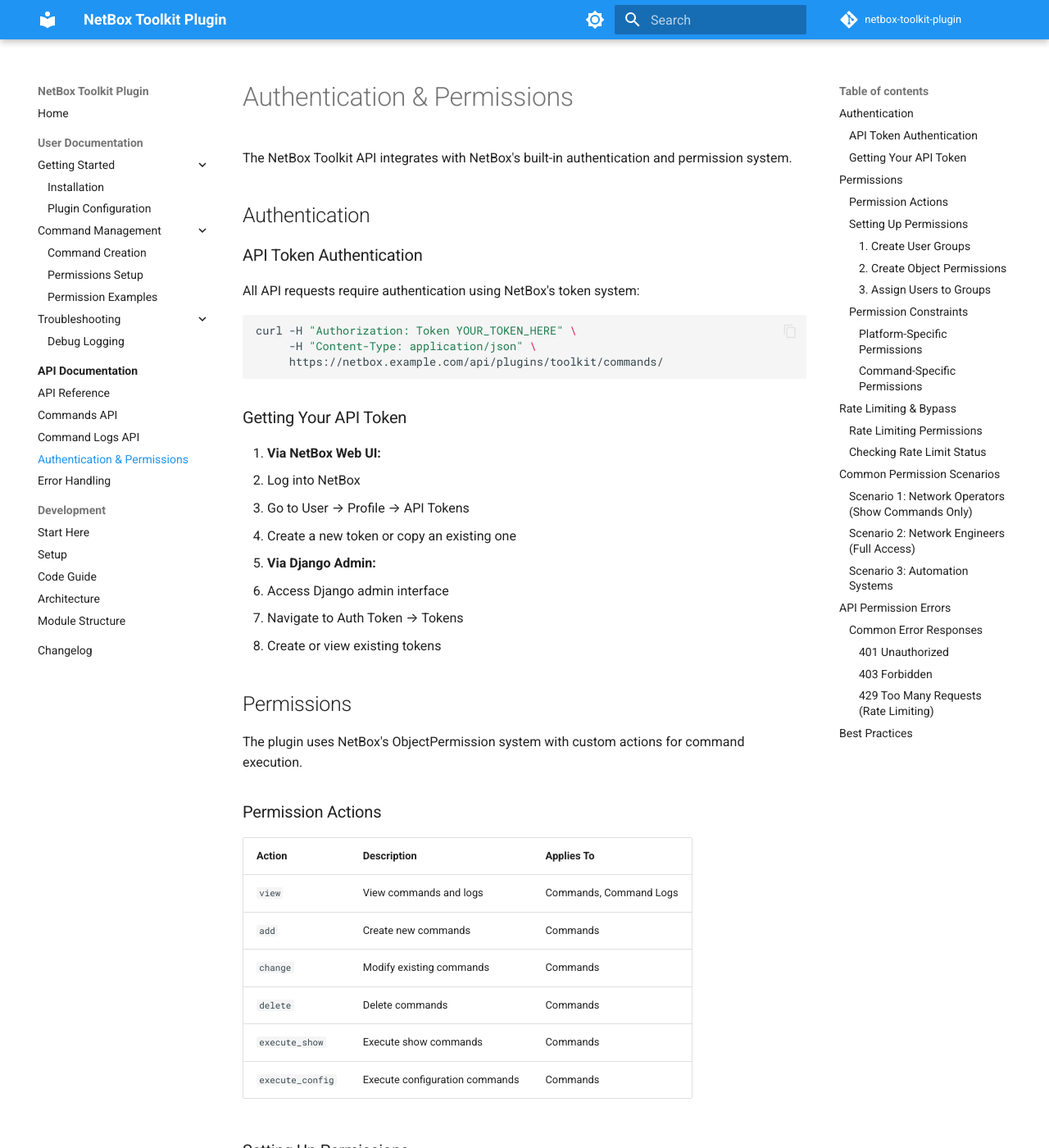
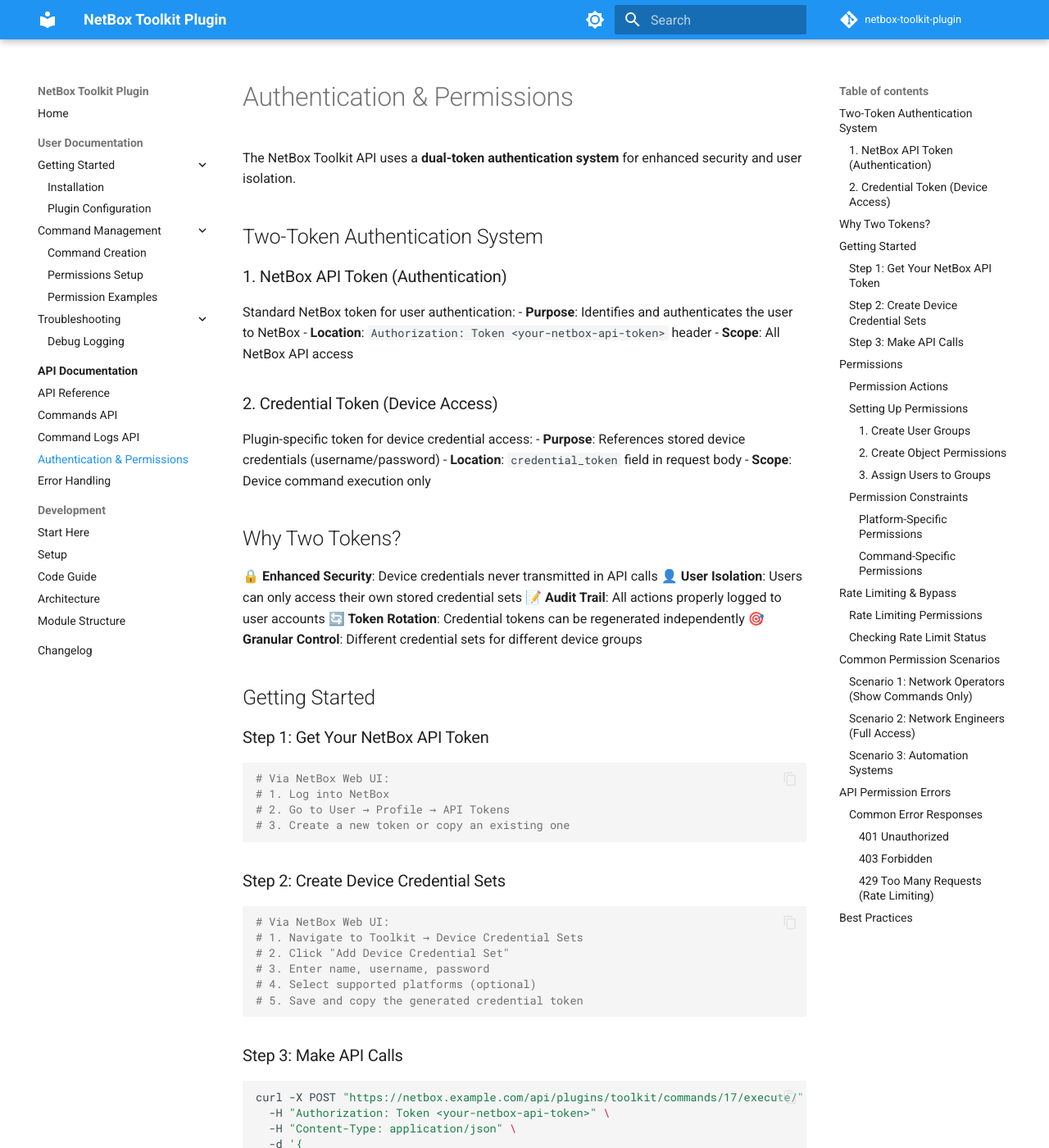
Before and after one commit to bonzo81/netbox-toolkit-plugin, an MkDocs documentation site: the page built from docs/api/auth.md, in a window 1280 px wide and 1400 px high. Shown: the whole window at 82% size. Built offline with MkDocs 1.6.1 and Material for MkDocs 9.7.7, drawn with Linux system fonts in a browser that asks for light colours; comment, search, counter and statistics services are not loaded; the version menu is left out; some of the changed text lies outside the part shown.

Commit message:
docs: Update documentation for credential token authentication system
- Rewrite API authentication guide to focus on dual-token security model
- Update all API examples to use credential tokens instead of username/password
- Add comprehensive security features documentation
- Update README files with enhanced security architecture details
- Add practical quick-start examples with curl commands
- Document user isolation and cross-user protection features

Documentation improvements:
- Clear explanation of why two tokens are needed
- Step-by-step setup guides for credential token creation
- Working API examples with tested credential token values
- Security benefits and compliance features highlighted
- Updated feature overviews to reflect current capabilities
- Enhanced getting started guides with credential setup steps

````diff
--- a/docs/api/auth.md
+++ b/docs/api/auth.md
@@ -1,30 +1,62 @@
 # Authentication & Permissions
 
-The NetBox Toolkit API integrates with NetBox's built-in authentication and permission system.
+The NetBox Toolkit API uses a **dual-token authentication system** for enhanced security and user isolation.
 
-## Authentication
+## Two-Token Authentication System
 
-### API Token Authentication
+### 1. NetBox API Token (Authentication)
+Standard NetBox token for user authentication:
+- **Purpose**: Identifies and authenticates the user to NetBox
+- **Location**: `Authorization: Token <your-netbox-api-token>` header
+- **Scope**: All NetBox API access
 
-All API requests require authentication using NetBox's token system:
+### 2. Credential Token (Device Access)
+Plugin-specific token for device credential access:
+- **Purpose**: References stored device credentials (username/password)
+- **Location**: `credential_token` field in request body
+- **Scope**: Device command execution only
+
+## Why Two Tokens?
+
+🔒 **Enhanced Security**: Device credentials never transmitted in API calls
+👤 **User Isolation**: Users can only access their own stored credential sets
+📝 **Audit Trail**: All actions properly logged to user accounts
+🔄 **Token Rotation**: Credential tokens can be regenerated independently
+🎯 **Granular Control**: Different credential sets for different device groups
+
+## Getting Started
+
+### Step 1: Get Your NetBox API Token
 
 ```bash
-curl -H "Authorization: Token YOUR_TOKEN_HERE" \
-     -H "Content-Type: application/json" \
-     https://netbox.example.com/api/plugins/toolkit/commands/
+# Via NetBox Web UI:
+# 1. Log into NetBox
+# 2. Go to User → Profile → API Tokens
+# 3. Create a new token or copy an existing one
 ```
 
-### Getting Your API Token
+### Step 2: Create Device Credential Sets
 
-1. **Via NetBox Web UI:**
-   - Log into NetBox
-   - Go to User → Profile → API Tokens
-   - Create a new token or copy an existing one
+```bash
+# Via NetBox Web UI:
+# 1. Navigate to Toolkit → Device Credential Sets
+# 2. Click "Add Device Credential Set"
+# 3. Enter name, username, password
+# 4. Select supported platforms (optional)
+# 5. Save and copy the generated credential token
+```
 
-2. **Via Django Admin:**
-   - Access Django admin interface
-   - Navigate to Auth Token → Tokens
-   - Create or view existing tokens
+### Step 3: Make API Calls
+
+```bash
+curl -X POST "https://netbox.example.com/api/plugins/toolkit/commands/17/execute/" \
+  -H "Authorization: Token <your-netbox-api-token>" \
+  -H "Content-Type: application/json" \
+  -d '{
+    "device_id": 1,
+    "credential_token": "<your-credential-token>"
+  }'
+```
 
 ## Permissions
 
````
Also changed, not shown: README.md (+52 -11 lines), docs/README.md (+45 -19 lines), docs/api/commands.md (+61 -16 lines).
